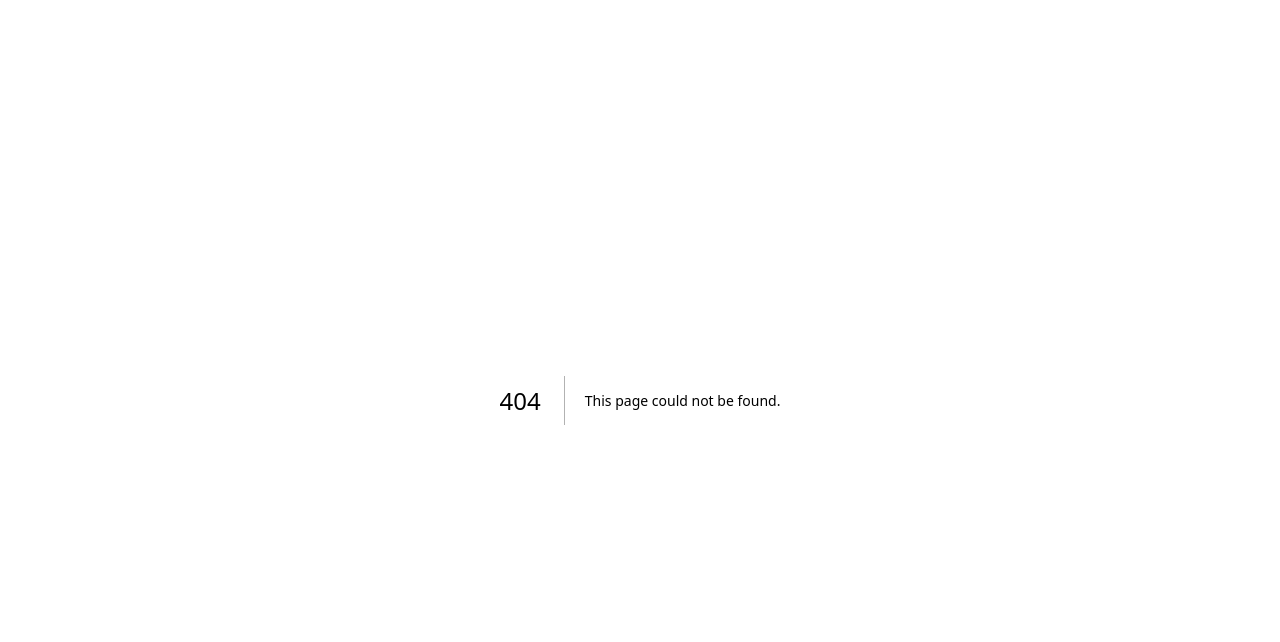
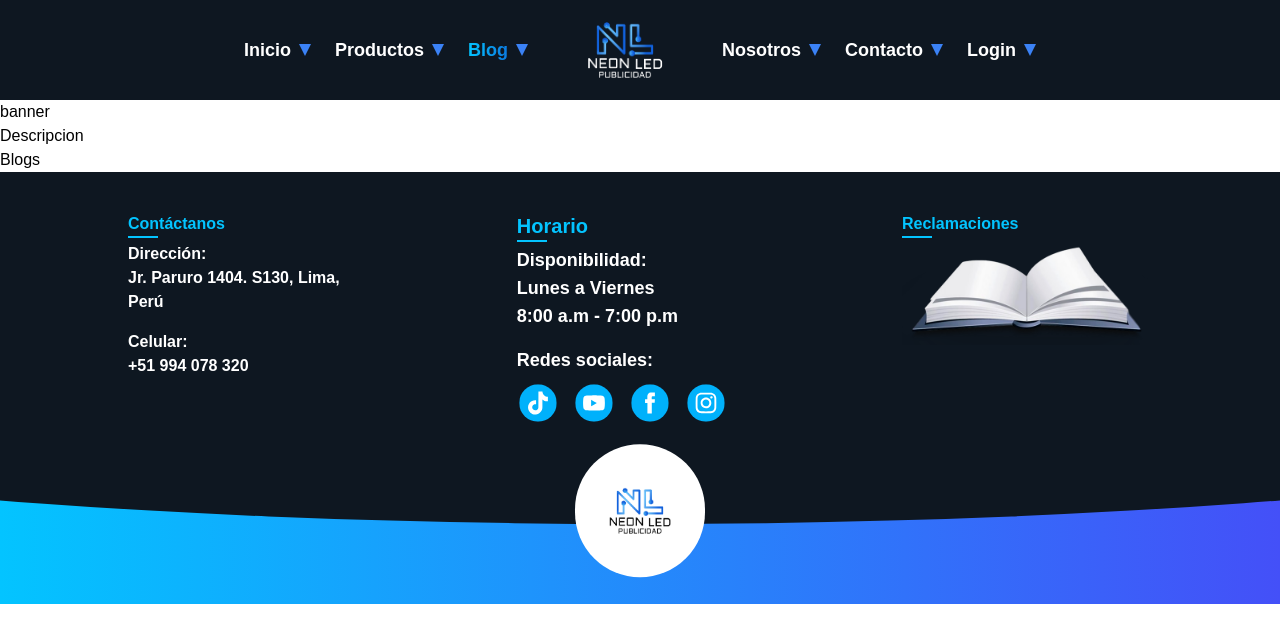
Before and after one commit to PollitoJLGD123/neonledpublicidad_frontend, a Next.js app: page /blog in a window 1280 px wide. Before the commit this address had no page. Shown: the top 642 px of the page. Built offline with nearby package versions, Linux system fonts and the light colour scheme.

Commit message:
archivos para pagina de blogs

```diff
--- /dev/null
+++ b/app/(client)/blog/components/banner/Banner.jsx
@@ -0,0 +1,9 @@
+
+
+export default function Banner() {
+    return (
+        <>
+            <h1>banner</h1>
+        </>
+    )
+}
--- /dev/null
+++ b/app/(client)/blog/components/blogs/Blogs.jsx
@@ -0,0 +1,11 @@
+
+
+export default function Blogs() {
+    return (
+        <>
+            <h1>Blogs</h1>
+        </>
+    )
+
+
+}
--- /dev/null
+++ b/app/(client)/blog/components/description/Descripcion.jsx
@@ -0,0 +1,10 @@
+
+
+export default function Descripcion() {
+    return (
+        <>
+            <h1>Descripcion</h1>
+        </>
+    )
+
+}
--- /dev/null
+++ b/app/(client)/blog/components/index.jsx
@@ -0,0 +1,4 @@
+
+export { default as Banner } from './banner/Banner';
+export { default as Blogs } from './blogs/Blogs';
+export { default as Descripcion } from './description/Descripcion';
--- /dev/null
+++ b/app/(client)/blog/page.jsx
@@ -0,0 +1,13 @@
+import { Banner, Descripcion, Blogs } from "./components/index"
+
+export default function Blog() {
+    return (
+        <>
+
+            <Banner/>
+            <Descripcion/>
+            <Blogs/>
+
+        </>
+    )
+}
--- a/app/(client)/components/header/Header.jsx
+++ b/app/(client)/components/header/Header.jsx
@@ -83,6 +83,7 @@ export default function Header() {
                 >
                     <LinkNav text={"Inicio"} link={"/"} />
                     <LinkNav text={"Productos"} link={"/productos"} />
+                    <LinkNav text={"Blog"} link={"/blog"} />
 
                     {currentMenu === "main" ? (
                         <div className=" w-[90px] text-white mx-7 text-center logo">
@@ -103,6 +104,8 @@ export default function Header() {
 
                     <LinkNav text={"Nosotros"} link={"/nosotros"} />
                     <LinkNav text={"Contacto"} link={"/contacto"} />
+                    <LinkNav text={"Login"} link={"/login"} />
+
                     {isSmallScreen && (
                         <div className="menu-icon" onClick={toggleMenu}>
                             <span className={`menu-icon-text ${menuActive ? "text-small" : "text-large"}`}>
--- a/app/(client)/layout.js
+++ b/app/(client)/layout.js
@@ -1,6 +1,6 @@
 import { Geist, Geist_Mono } from "next/font/google";
 import "../globals.css";
-import {Header, Footer} from "./components/index"
+import { Header, Footer } from "./components/index"
 
 const geistSans = Geist({
   variable: "--font-geist-sans",
@@ -13,8 +13,8 @@ const geistMono = Geist_Mono({
 });
 
 export const metadata = {
-  title: "Create Next App",
-  description: "Generated by create next app",
+  title: "NeonLedStore",
+  description: "",
 };
 
 export default function RootLayout({ children }) {
--- a/app/(empty)/layout.js
+++ b/app/(empty)/layout.js
@@ -12,8 +12,8 @@ const geistMono = Geist_Mono({
 });
 
 export const metadata = {
-  title: "Create Next App",
-  description: "Generated by create next app",
+  title: "NeonLedStore",
+  description: "",
 };
 
 export default function RootLayout({ children }) {
--- a/app/layout.js
+++ b/app/layout.js
@@ -12,8 +12,9 @@ const geistMono = Geist_Mono({
 });
 
 export const metadata = {
-  title: "Create Next App",
-  description: "Generated by create next app",
+  title: "NeonLedStore",
+  description: "",
+
 };
 
 export default function RootLayout({ children }) {
--- a/next.config.mjs
+++ b/next.config.mjs
@@ -1,9 +1,7 @@
 /** @type {import('next').NextConfig} */
 const nextConfig = {
     output: "export",
-    images: {
-        unoptimized: true,
-      },
+    images: { unoptimized: true }
 };
 
 export default nextConfig;
```
Also changed, not shown: public/header_footer/logo.png (added), public/header_footer/logo_transparente_letraNegra.png (renamed from public/header_footer/logo_azul_transparente_letraNegra.png).
